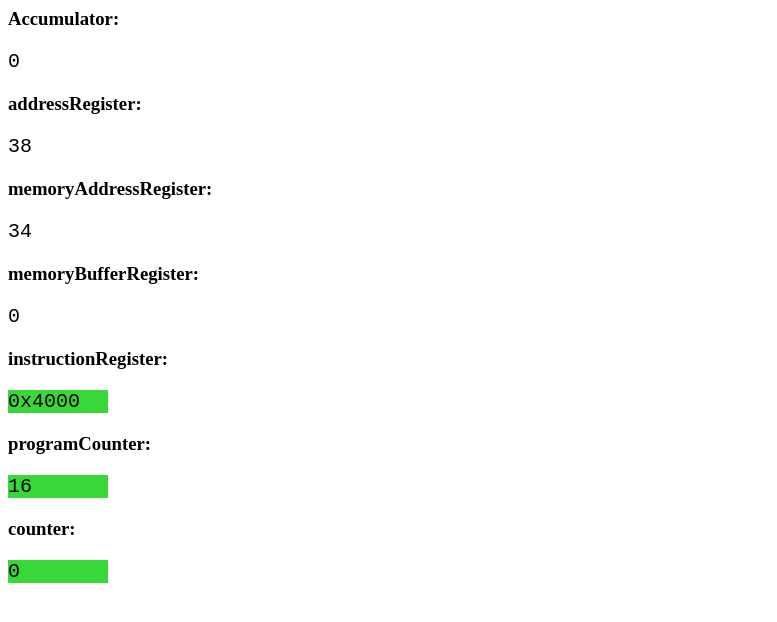
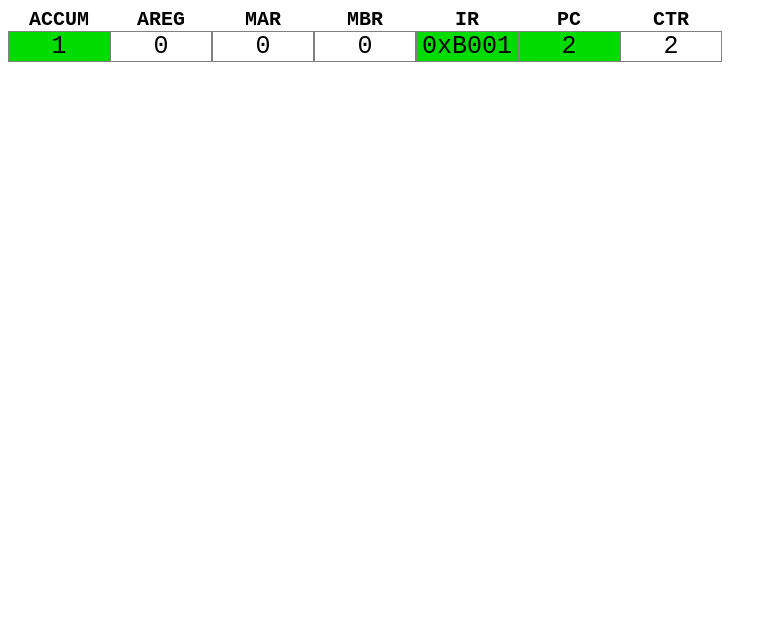
Before and after one commit to DevinRiley/SimpleMachine, a website: page index.html in a window 1280 px wide. Shown: the whole page, without its empty margins (0-777 px from the left). Drawn offline with Linux system fonts and the light colour scheme.

Commit message:
Add CSS and some cleanup

```diff
--- a/index.html
+++ b/index.html
@@ -3,36 +3,48 @@
     p {
       width: 100px;
       font-family: monospace;
+      font-size: 25px;
+      text-align: center;
+      border: 1px solid gray;
+      margin: 0;
+    }
+    h3 {
+      font-family: monospace;
+      text-align: center;
+      border: 1px;
+      margin: 0;
       font-size: 20px;
+
     }
+    div { float: left; }
   </style>
   <body id="root">
     <div id="accumulator">
-      <h3>Accumulator: </h3>
+      <h3>ACCUM </h3>
       <p class="value">0</p>
     </div>
     <div id="addressRegister">
-      <h3>addressRegister: </h3>
+      <h3>AREG </h3>
       <p class="value">0</p>
     </div>
     <div id="memoryAddressRegister">
-      <h3>memoryAddressRegister: </h3>
+      <h3>MAR </h3>
       <p class="value">0</p>
     </div>
     <div id="memoryBufferRegister">
-      <h3>memoryBufferRegister: </h3>
+      <h3>MBR </h3>
       <p class="value">0</p>
     </div>
     <div id="instructionRegister">
-      <h3>instructionRegister: </h3>
+      <h3>IR </h3>
       <p class="value">0</p>
     </div>
     <div id="programCounter">
-      <h3>programCounter: </h3>
+      <h3>PC </h3>
       <p class="value">0</p>
     </div>
     <div id="counter">
-      <h3>counter: </h3>
+      <h3>CTR </h3>
       <p class="value">0</p>
     </div>
   </body>
@@ -41,9 +53,9 @@
   <script type="text/javascript" src="simpleMachineObserver.js"></script>
   <script type="text/javascript" src="simpleMachineView.js"></script>
   <script>
-    var insanelyLongProgram = ["0xb000","0x2021","0xb001","0x9020","0x4000","0x601B","0xb025","0x3000","0xe000","0xc000","0x2022","0xB000","0x3000","0x2023","0x1022","0x4000","0x6012","0x7015","0xB000","0x3000","0x9024","0x8021","0x2021","0x1023","0x4000","0xa000","0x7005","0x0","0x0000","0x0000","0x0000","0x0000","0x000A","0x0000","0x0000","0x0000","0x0000","0xFFFE","0xFFFE","0xFFFE","0x0001","0x0001","0x0001","0x0001","0x0001","0x0001","0x0001",];
-    SimpleMachine.memory = insanelyLongProgram;
-    //SimpleMachine.memory = ["0x1001", "0xA000"];
+    //var insanelyLongProgram = ["0xb000","0x2021","0xb001","0x9020","0x4000","0x601B","0xb025","0x3000","0xe000","0xc000","0x2022","0xB000","0x3000","0x2023","0x1022","0x4000","0x6012","0x7015","0xB000","0x3000","0x9024","0x8021","0x2021","0x1023","0x4000","0xa000","0x7005","0x0","0x0000","0x0000","0x0000","0x0000","0x000A","0x0000","0x0000","0x0000","0x0000","0xFFFE","0xFFFE","0xFFFE","0x0001","0x0001","0x0001","0x0001","0x0001","0x0001","0x0001",];
+    var starterProgram = ["0x4000", "0xB001", "0x3000", "0x7000"];
+    SimpleMachine.memory = starterProgram;
     var view = new SimpleMachineView();
     view.initListeners();
     var observer = new SimpleMachineObserver(SimpleMachine);
--- a/simpleMachine.js
+++ b/simpleMachine.js
@@ -45,7 +45,6 @@ var SimpleMachine = {
     this.programCounter += 1;
     this.decode();
     this.execute();
-    return true;
   },
 
   run: function() {
--- a/simpleMachineObserver.js
+++ b/simpleMachineObserver.js
@@ -1,9 +1,7 @@
 window.eventEmitter = window.eventEmitter || new EventEmitter();
 
 var SimpleMachineObserver = function(simpleMachine) {
-  if (simpleMachine == null) {
-    throw "must provide a simpleMachine"
-  };
+  if (simpleMachine == null) { throw "must provide a simpleMachine" };
 
   this.registerList = ["accumulator", "addressRegister", "memoryAddressRegister", "memoryBufferRegister", "instructionRegister", "programCounter", "counter",]
   this.simpleMachine = simpleMachine;
@@ -30,7 +28,7 @@ var SimpleMachineObserver = function(simpleMachine) {
   this.runSimpleMachine = function() {
     this.intervalId = setInterval(
         this.observeCycleWithExceptionHandling.bind(this),
-        300);
+        500);
   };
 
   this.observeCycleWithExceptionHandling = function(intervalId) {
--- a/simpleMachineView.js
+++ b/simpleMachineView.js
@@ -4,17 +4,15 @@ window.eventEmitter = window.eventEmitter || new EventEmitter();
   var SimpleMachineView = function() {}
   var proto = SimpleMachineView.prototype;
 
+  // regex of joy: 0x[^\s#]+
   proto.rootEl = document.getElementById('root');
   proto.events = window.eventEmitter;
-  proto.templates = {
-    accumulator: '<h1>Accumulator</h1><div class="value"</div>',
-  }
 
   proto.fadeElement = function(el) {
-   el.style.backgroundColor = 'rgb(0,205,0)';
+   el.style.backgroundColor = 'rgb(0,220,0)';
    var timeoutId = window.setTimeout(function() {
      el.style.transition = 'background 0.5s ease-in';
-     el.style.backgroundColor = 'rgb(255,255,255)'
+     el.style.backgroundColor = 'white'
      window.clearTimeout(timeoutId);
    }, 50);
    el.style.transition = '';
```
Also changed, not shown: test/simpleMachineObserverSpec.js (+0 -2 lines).
